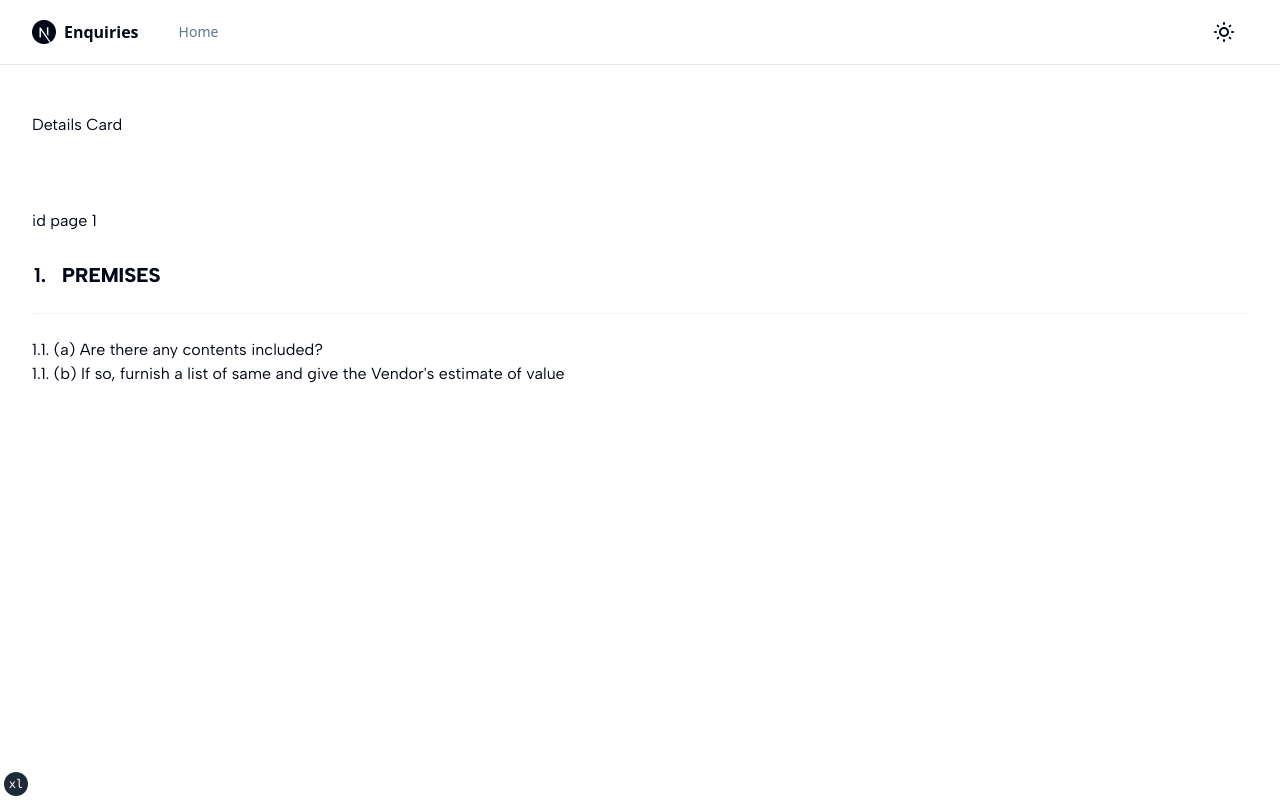
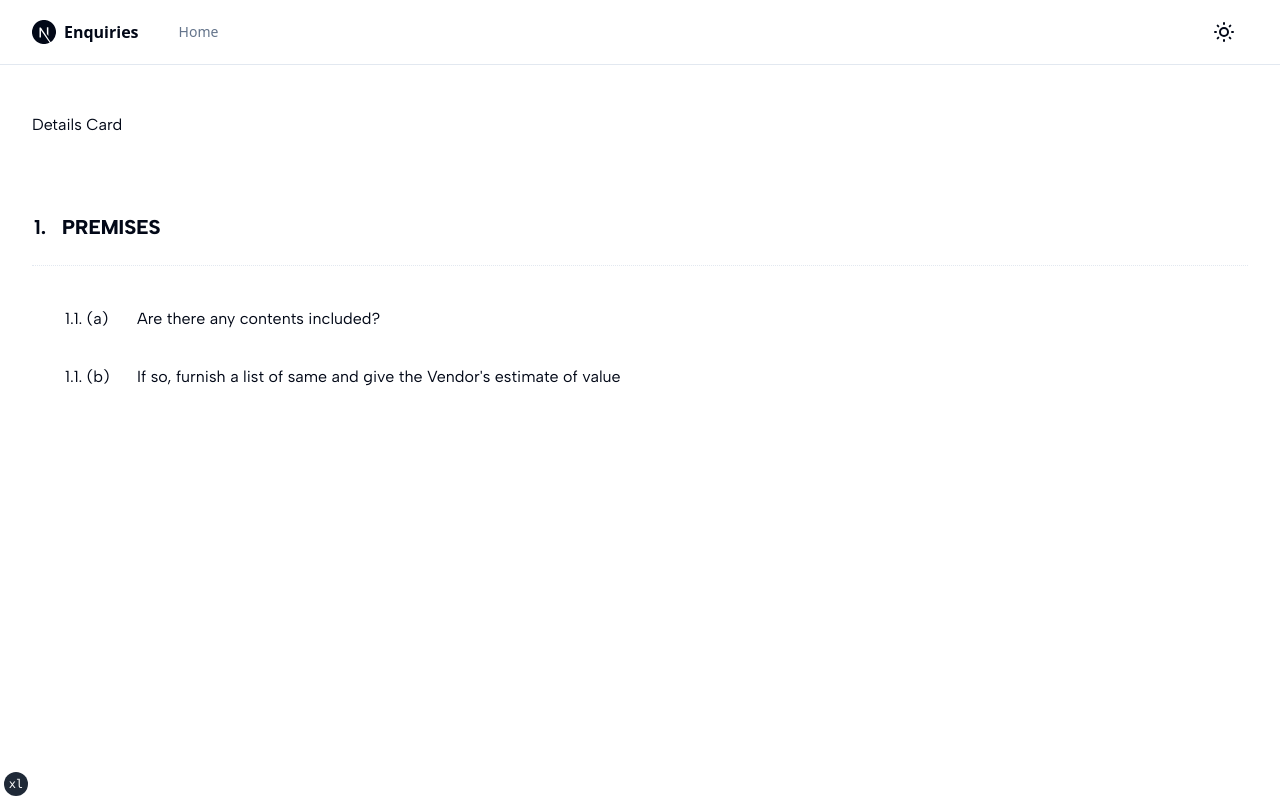
Before and after one commit to kanejoe/enquiries, a Next.js app: page /atomic/1 in a window 1280 px wide. Built offline with nearby package versions, Linux system fonts and the light colour scheme.

Commit message:
new set up of atomic components

```diff
--- a/app/atomic/[reqId]/AtomicReqContainer.tsx
+++ b/app/atomic/[reqId]/AtomicReqContainer.tsx
@@ -1,7 +1,7 @@
-import type { AtomicRequisition } from "@/types"
+import { type AtomicRequisition } from "@/types"
 
-import { transformCharacters } from "@/lib/tree"
 import { AtomicRequisitionHeading } from "@/components/AtomicRequisitionHeading"
+import { AtomicRequisitionNode } from "@/components/AtomicRequisitionNode"
 
 interface AtomicReqContainerProps {
   requisition: AtomicRequisition
@@ -21,11 +21,7 @@ export function AtomicReqContainer({ requisition }: AtomicReqContainerProps) {
 const RecursiveTree: React.FC<{ node: AtomicRequisition }> = ({ node }) => {
   return (
     <>
-      {node.query && (
-        <div>
-          {transformCharacters(node.characters)} {node.query}
-        </div>
-      )}
+      {node.query && <AtomicRequisitionNode node={node} />}
       {node.children &&
         node.children.map((childNode, index) => (
           <RecursiveTree key={index} node={childNode} />
--- a/app/atomic/[reqId]/page.tsx
+++ b/app/atomic/[reqId]/page.tsx
@@ -17,8 +17,8 @@ const page: FC<pageProps> = async ({ params: { reqId } }) => {
   // useAtomicReqStore.setState({ requisitions: data })
 
   return (
-    <main className="flex flex-col gap-y-6">
-      <section>id page {reqId}</section>
+    <main className="flex flex-col gap-y-2">
+      {/* <section>id page {reqId}</section> */}
       {/* <section>{JSON.stringify(data)}</section> */}
       <section>
         <AtomicReqContainer requisition={data} />
--- a/app/atomic_requisition/data.ts
+++ b/app/atomic_requisition/data.ts
@@ -151,6 +151,14 @@ export const testdata1: AtomicRequisition[] = [
     isApplicable: true,
   },
   {
+    reqId: "XX2113",
+    parentId: "XX211",
+    character: 3,
+    query:
+      "if by on-site domestic septic tank or other on-site domestic waste water treatment system, furnish evidence of registration of the system with Protect Our Water",
+    isApplicable: true,
+  },
+  {
     reqId: "XX112",
     parentId: "XX11",
     character: 2,
--- /dev/null
+++ b/components/AtomicRequisitionNode.tsx
@@ -0,0 +1,41 @@
+import { type AtomicRequisition } from "@/types"
+
+import { transformCharacters } from "@/lib/tree"
+import { cn } from "@/lib/utils"
+
+const AtomicRequisitionNode: React.FC<{ node: AtomicRequisition }> = ({
+  node,
+}) => {
+  return (
+    <div className="border-box w-full rounded-md border border-transparent opacity-100 transition focus-within:border focus-within:border-slate-200 focus-within:bg-slate-50 dark:focus-within:bg-slate-800">
+      <div className="flex flex-col gap-y-4 px-4 pb-4 pt-2 lg:flex-row lg:items-start lg:gap-x-6 lg:gap-y-0 lg:p-4">
+        <div className="lg:flex lg:w-1/2 lg:flex-row">
+          {node.level && <SectionSpacer level={node.level} />}
+          {node.characters && <SectionIndicator characters={node.characters} />}
+          {node.query}
+        </div>
+      </div>
+    </div>
+  )
+}
+
+function SectionSpacer({ level }: { level: number }) {
+  const spacer_class = cn({
+    "hidden lg:block shrink-0": true,
+    "lg:w-[2px]": level === 1,
+    "lg:w-[8px]": level === 2,
+    "lg:w-[16px]": level === 3,
+    "lg:w-[24px]": level === 4,
+  })
+  return <div className={spacer_class}> &nbsp; </div>
+}
+
+function SectionIndicator({ characters }: { characters: number[] }) {
+  return (
+    <div className="shrink-0 lg:mr-6 lg:min-w-[48px]">
+      <div className="">{transformCharacters(characters)}</div>
+    </div>
+  )
+}
+
+export { AtomicRequisitionNode }
```
